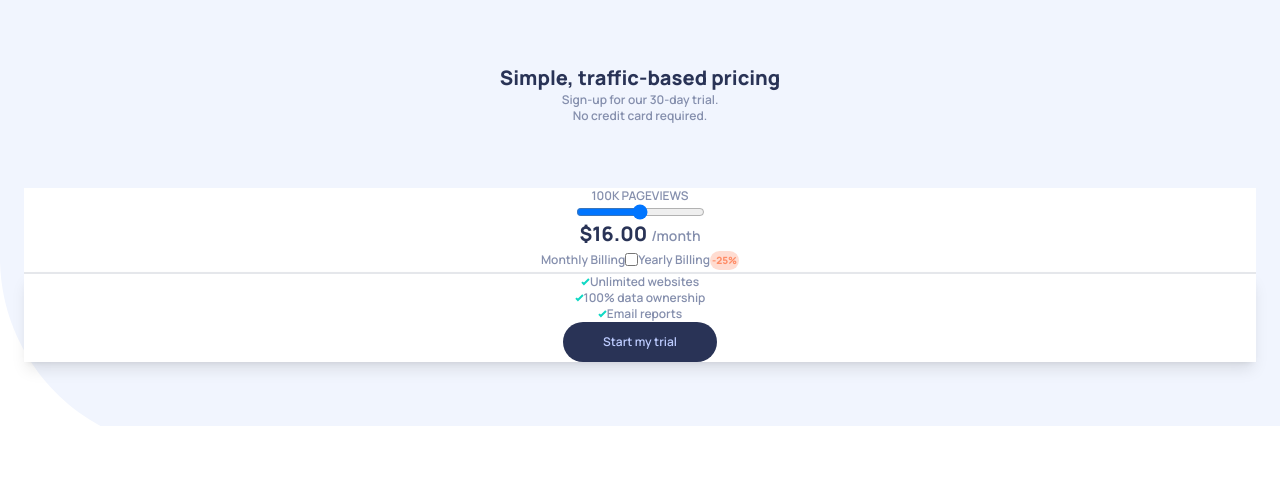
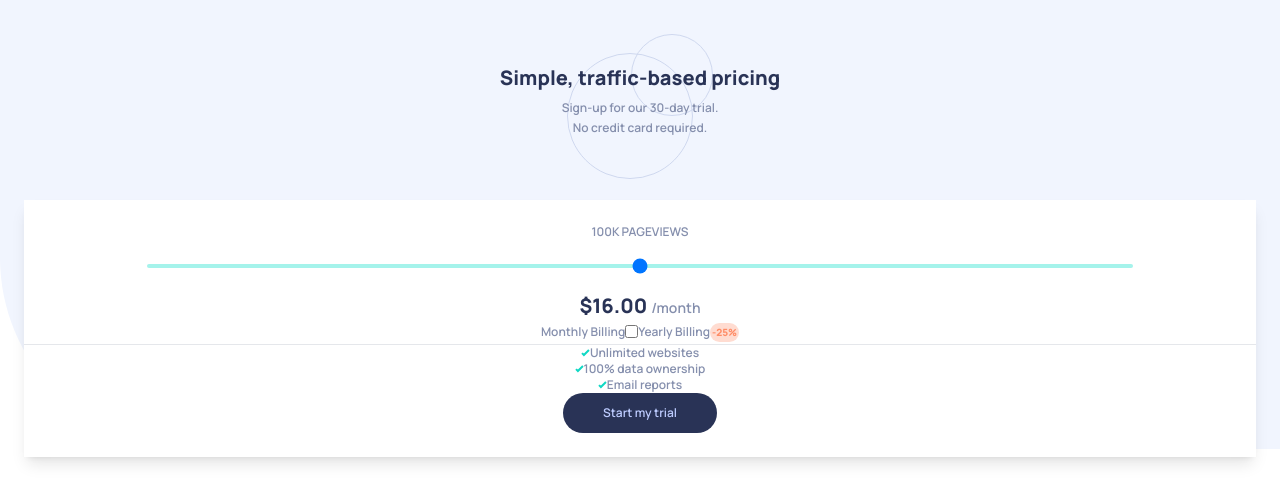
Before and after one commit to DenilDenilson/JR_TARJETA-ITERACTIVA, a website: page index.html in a window 1280 px wide. Drawn offline with Linux system fonts and the light colour scheme.

Commit message:
Estilizando CSS in procces

```diff
--- a/index.html
+++ b/index.html
@@ -11,29 +11,30 @@
     <title>card</title>
 </head>
 <body>
-  <div class=" bg-[url('../images/bg-pattern.svg')] bg-no-repeat px-6 py-16 relative">
+  <div class=" bg-[url('../images/bg-pattern.svg')] bg-no-repeat px-6 py-16">
     <hgroup class="relative mb-16">
-      <h1 class="font-extrabold text-Dark_Desaturated_Blue text-center text-xl">Simple, traffic-based pricing</h1>
-      <p class="text-center text-Grayish_Blue font-semibold text-xs">Sign-up for our 30-day trial.</p>
-      <p class="text-center text-Grayish_Blue font-semibold text-xs">No credit card required.</p>
-      <div class="absolute top-[-30px] left-0 right-0 mx-auto -z-40">
+      <h1 class="relative z-20 font-extrabold text-Dark_Desaturated_Blue text-center text-xl mb-2">Simple, traffic-based pricing</h1>
+      <p class="relative z-20 text-center text-Grayish_Blue font-semibold text-xs mb-1">Sign-up for our 30-day trial.</p>
+      <p class="relative z-20 text-center text-Grayish_Blue font-semibold text-xs">No credit card required.</p>
+      <div class="absolute top-[-30px] left-0 right-0 mx-auto z-10">
                 <svg class="mx-auto" xmlns="http://www.w3.org/2000/svg" width="146" height="145"><g fill="none" fill-rule="evenodd" stroke="#CFD8EF"><circle cx="63" cy="82" r="62.5"/><circle cx="105" cy="41" r="40.5"/></g></svg>
       </div>
     </hgroup>
-      <main class="bg-White flex flex-col items-center">
+      <main class="bg-White flex flex-col items-center shadow-lg py-6">
         <p class="text-xs text-Grayish_Blue uppercase">100k pageviews</p>
-        <input type="range">
+        <input class="my-6 w-[80%] appearance-none outline-none rounded-sm bg-Soft_Cyan h-1
+        focus:outline-none focus:ring-0 focus:shadow-none" value="50%" type="range">
         <p class="text-xl text-Dark_Desaturated_Blue font-extrabold">$16.00 <span class="font-semibold text-sm text-Grayish_Blue">/month</span></p>
         <div class="flex items-center justify-between">
           <p class="text-xs text-Grayish_Blue">Monthly Billing</p>
-          <label for="">
+          <label class="" for="">
             <input type="checkbox" name="" id="">
             <span></span>
           </label>
           <p class="text-xs text-Grayish_Blue">Yearly Billing</p>
           <p class="text-[10px] text-Light_Red font-extrabold bg-Light_Red bg-opacity-30 rounded-xl p-[2px]">-25%</p>
         </div>
-        <footer class="w-full border-t-2 flex flex-col items-center shadow-lg">
+        <footer class="w-full border-t-[1px] flex flex-col items-center">
           <ul class="flex flex-col items-center">
             <li class="text-xs text-Grayish_Blue text-center flex items-center"><svg xmlns="http://www.w3.org/2000/svg" width="9" height="8"><path fill="none" stroke="#10D8C4" stroke-width="2" d="M1 4.134l1.907 1.908L7.949 1"/></svg>Unlimited websites</li>
             <li class="text-xs text-Grayish_Blue text-center flex items-center"><svg xmlns="http://www.w3.org/2000/svg" width="9" height="8"><path fill="none" stroke="#10D8C4" stroke-width="2" d="M1 4.134l1.907 1.908L7.949 1"/></svg>100% data ownership</li>
```
Also changed, not shown: dist/output.css.
